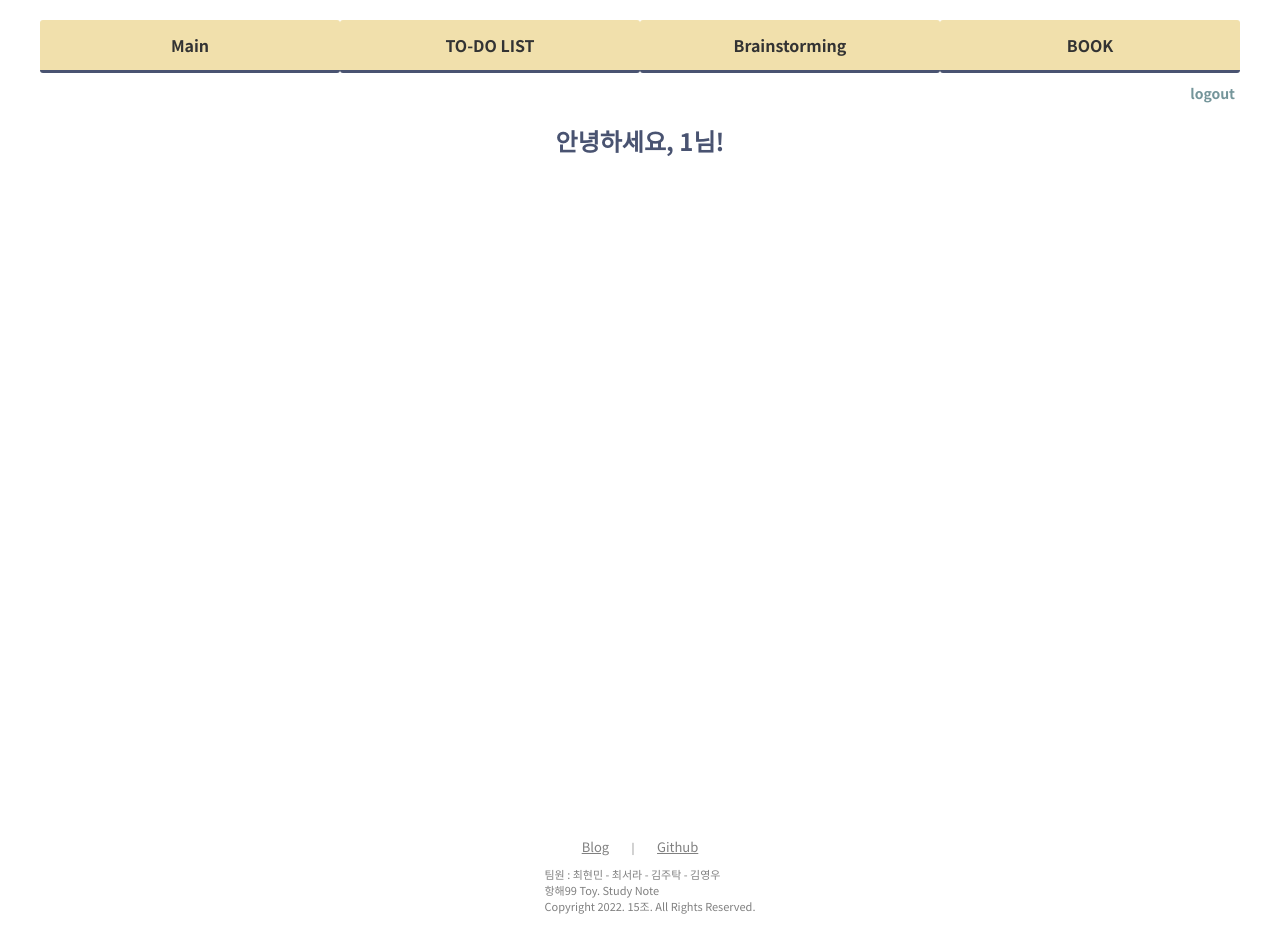
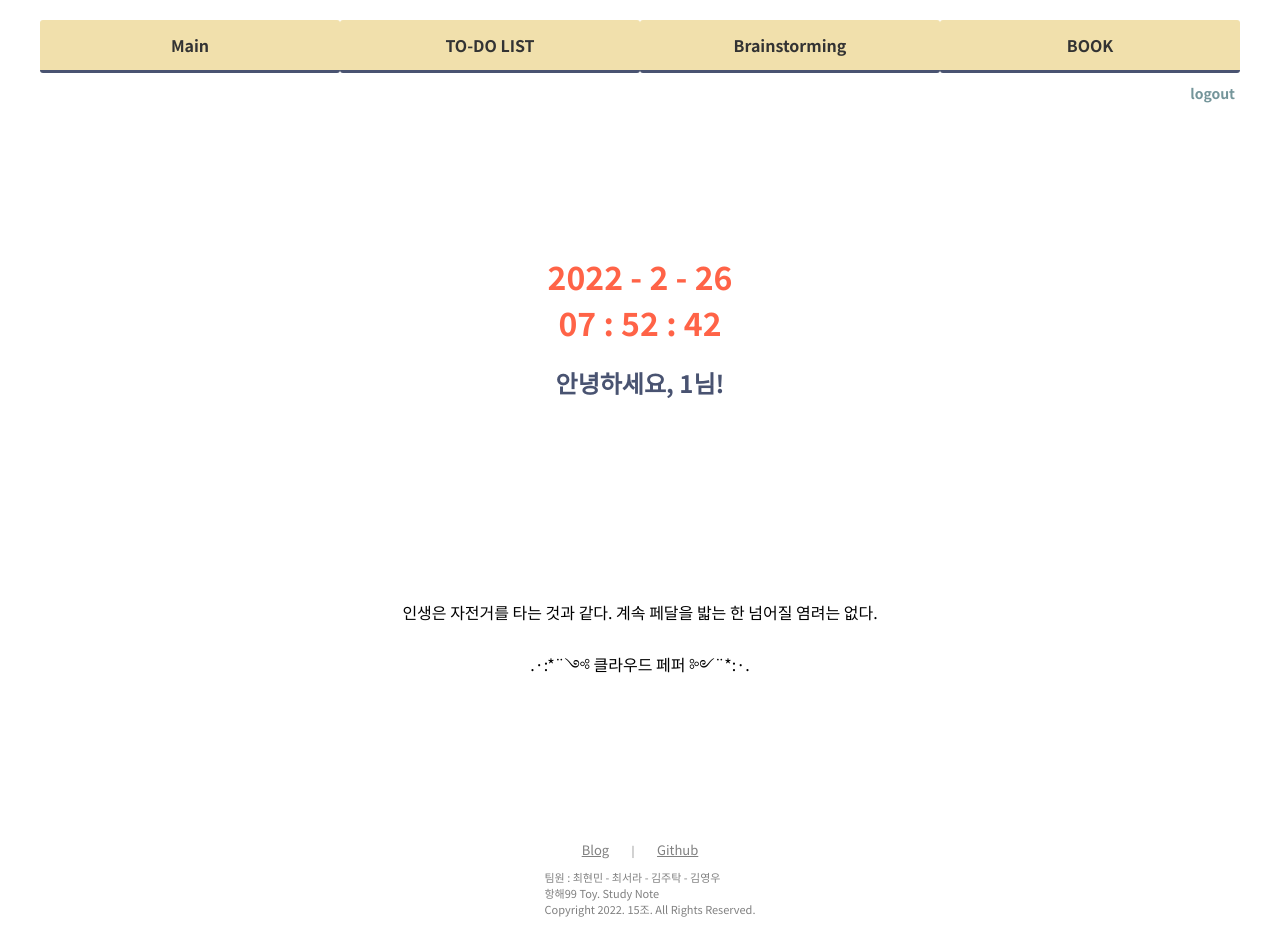
Before and after one commit to Seol827/StudyNote, a Flask app: page / in a window 1280 px wide. Run offline with Flask 2, Linux system fonts and the light colour scheme; the visitor is signed in with stand-in values (Sample User, id 1); some libraries are stand-ins or nearby versions.

Commit message:
Add login success

```diff
--- a/static/index.css
+++ b/static/index.css
@@ -183,7 +183,6 @@ input:focus {
     flex-direction: column;
     justify-content: center;
     align-items: center;
-    /*padding: 40px 40px 0;*/
     clear: both;
 }
 
@@ -193,6 +192,28 @@ input:focus {
     display: flex;
     justify-content: flex-end;
     align-items: flex-end;
+}
+
+.tab_content_mid{
+    margin-top: 150px;
+    width: 100%;
+    display: flex;
+    flex-direction: column;
+    justify-content: center;
+    align-items: center;
+}
+
+#clock {
+    color: tomato;
+    text-align: center;
+}
+
+#quote {
+    padding-top: 200px;
+    display: flex;
+    flex-direction: column;
+    justify-content: center;
+    align-items: center;
 }
 
 .tab_logout button,  .tab_logout button:hover{
--- /dev/null
+++ b/static/js/clock.js
@@ -0,0 +1,17 @@
+const clock = document.querySelector("h1#clock");
+
+function getClock() {
+    const date = new Date();
+
+    const year = date.getFullYear();
+    const month = date.getMonth()+1;
+    const today = date.getDate();
+
+    const hours = String(date.getHours()).padStart(2, "0");
+    const minutes = String(date.getMinutes()).padStart(2, "0");
+    const seconds = String(date.getSeconds()).padStart(2, "0");
+    clock.innerText = `${year} - ${month} - ${today} \n ${hours} : ${minutes} : ${seconds}`;
+}
+
+getClock();
+setInterval(getClock, 1000);
--- /dev/null
+++ b/static/js/quotes.js
@@ -0,0 +1,50 @@
+const quotes = [
+    {
+        quote : "때론 기회를 놓치는 것이 기회일 수 있다.",
+        author : ".·:*¨༺ 벤자민 버튼의 시간은 거꾸로 간다 中 ༻¨*:·.",
+    },
+    {
+        quote : "영원히 살 것처럼 꿈꾸고 오늘 죽을 것처럼 살아라",
+        author : ".·:*¨༺ 제임스틴 ༻¨*:·.",
+    },
+    {
+        quote : "우리가 꿈꿀 수 있다면, 이룰 수도 있습니다.",
+        author : ".·:*¨༺ 월트 디즈니 ༻¨*:·.",
+    },
+    {
+        quote : "인생에서 원하는 것을 얻기 위한 첫번째 단계는 내가 무엇을 원하는지 결정하는 것이다.",
+        author : ".·:*¨༺ 벤 스타인 ༻¨*:·.",
+    },
+    {
+        quote : "긴 인생은 충분히 좋지 않을 수 있다. 그러나 좋은 인생은 충분히 길다.",
+        author : ".·:*¨༺ 벤자민 프랭클린 ༻¨*:·.",
+    },
+    {
+        quote : "인생은 자전거를 타는 것과 같다. 계속 페달을 밟는 한 넘어질 염려는 없다.",
+        author : ".·:*¨༺ 클라우드 페퍼 ༻¨*:·.",
+    },
+    {
+        quote : "서두르지 말되 멈추지 말라",
+        author : ".·:*¨༺ 괴테 ༻¨*:·.",
+    },
+    {
+        quote : "생각하고 살지 않으면, 사는 대로 생각하게 된다.",
+        author : ".·:*¨༺ 폴 발레리 ༻¨*:·.",
+    },
+    {
+        quote : "과거에서 교훈을 얻을 수는 있어도 과거 속에서 살 수는 없다.",
+        author : ".·:*¨༺ 린든 B.존슨 ༻¨*:·.",
+    },
+    {
+        quote : "삶의 의미는 발견하는 것이 아니라 만들어가는 것이다.",
+        author : ".·:*¨༺ 생텍쥐페리 ༻¨*:·.",
+    }
+];
+
+const quote = document.querySelector("#quote span:first-child");
+const author = document.querySelector("#quote span:last-child");
+
+const todaysQuote = quotes[Math.floor(Math.random() * quotes.length)];
+
+quote.innerText = todaysQuote.quote;
+author.innerText = todaysQuote.author;
--- a/templates/index.html
+++ b/templates/index.html
@@ -5,11 +5,9 @@
     <title>Study Note</title>
 
     <link rel="stylesheet" href="/static/index.css">
-    <link rel="stylesheet" href="static/todo.css">
 
     <script src="//code.jquery.com/jquery-1.11.0.min.js"></script>
     <script src="https://kit.fontawesome.com/2adf3c10c8.js" crossorigin="anonymous"></script>
-
 </head>
 <body oncontextmenu="return false" onselectstart="return false">
 <div id="wrap">
@@ -21,7 +19,16 @@
             <div class="tab_logout">
                 <button onclick="location.href='/logout'">logout</button>
             </div>
-            <h2 class="welcome">안녕하세요, {{session['userid']}}님!</h2>
+
+            <div class="tab_content_mid">
+                <h1 id="clock">0:00:00</h1>
+                <h2 class="welcome">안녕하세요, {{session['userid']}}님!</h2>
+
+                <div id="quote">
+                    <span></span><br>
+                    <span></span>
+                </div>
+            </div>
         </div>
         {%else%}
         <form class="tab_content" id="main_content" action="/loginresult" method="post">
@@ -64,4 +71,6 @@
         });
 
 </script>
+<script src="/static/js/clock.js"></script>
+<script src="/static/js/quotes.js"></script>
 </html>
```
